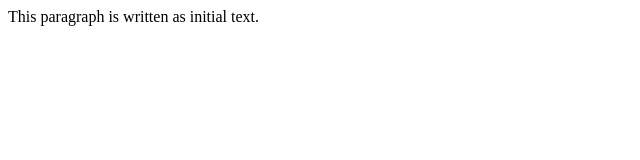
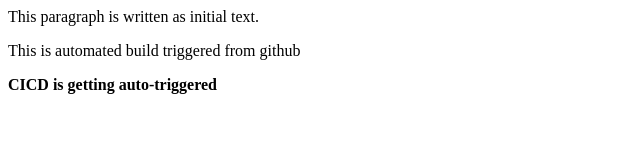
Before and after one commit to ErLequimboh21/FTP-push, a plain HTML site: page index.html in a window 1280 px wide. Shown: the whole page, without its empty margins (0-640 px from the left). Drawn offline with Linux system fonts and the light colour scheme.

Commit message:
This my commited changes

```diff
--- a/index.html
+++ b/index.html
@@ -4,6 +4,9 @@
 <p>
     This paragraph is written as initial text.
 </p>
-
+<p>
+This is automated build triggered from github
+</p>
+<b> CICD is getting auto-triggered</b>
 </body>
 </html>
```
